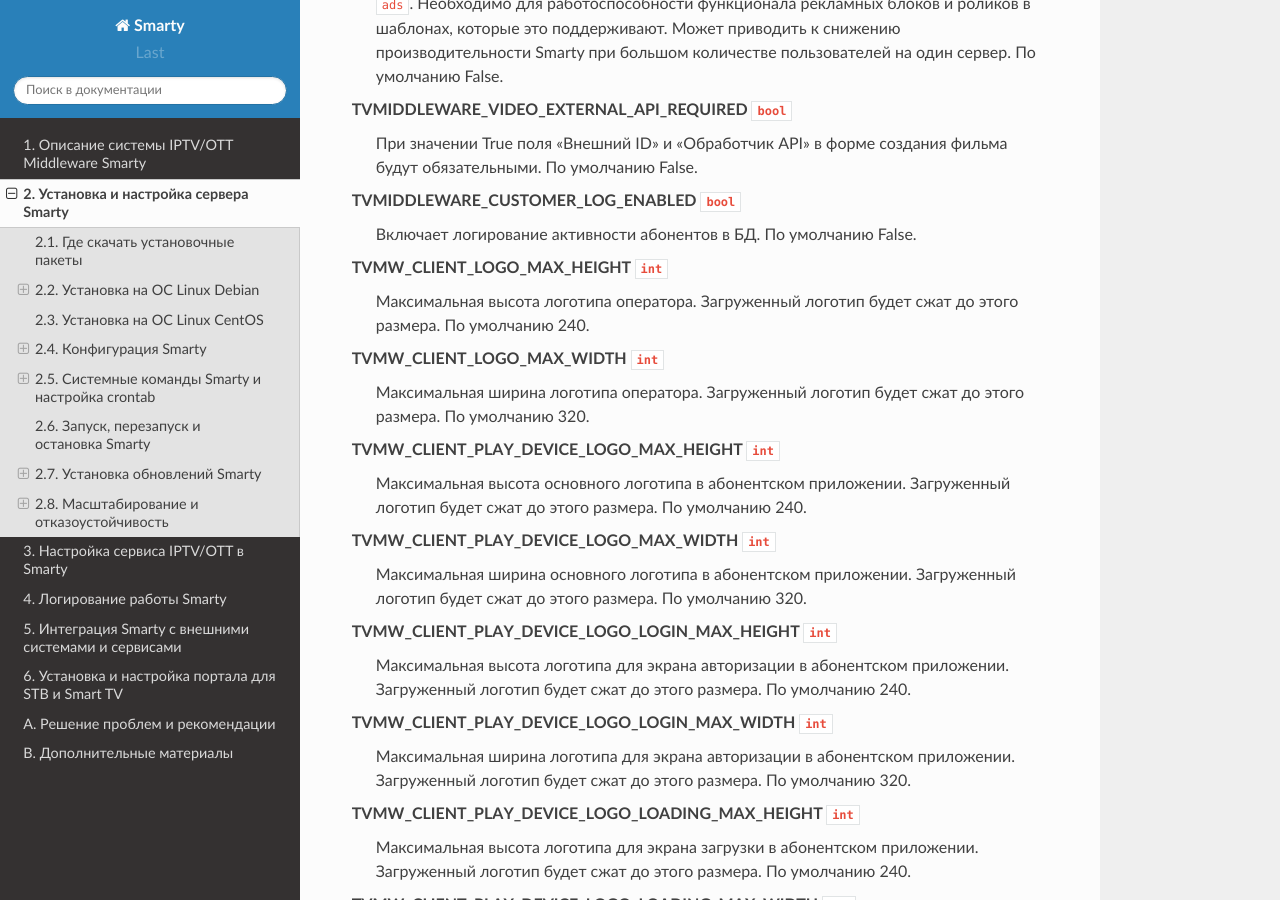
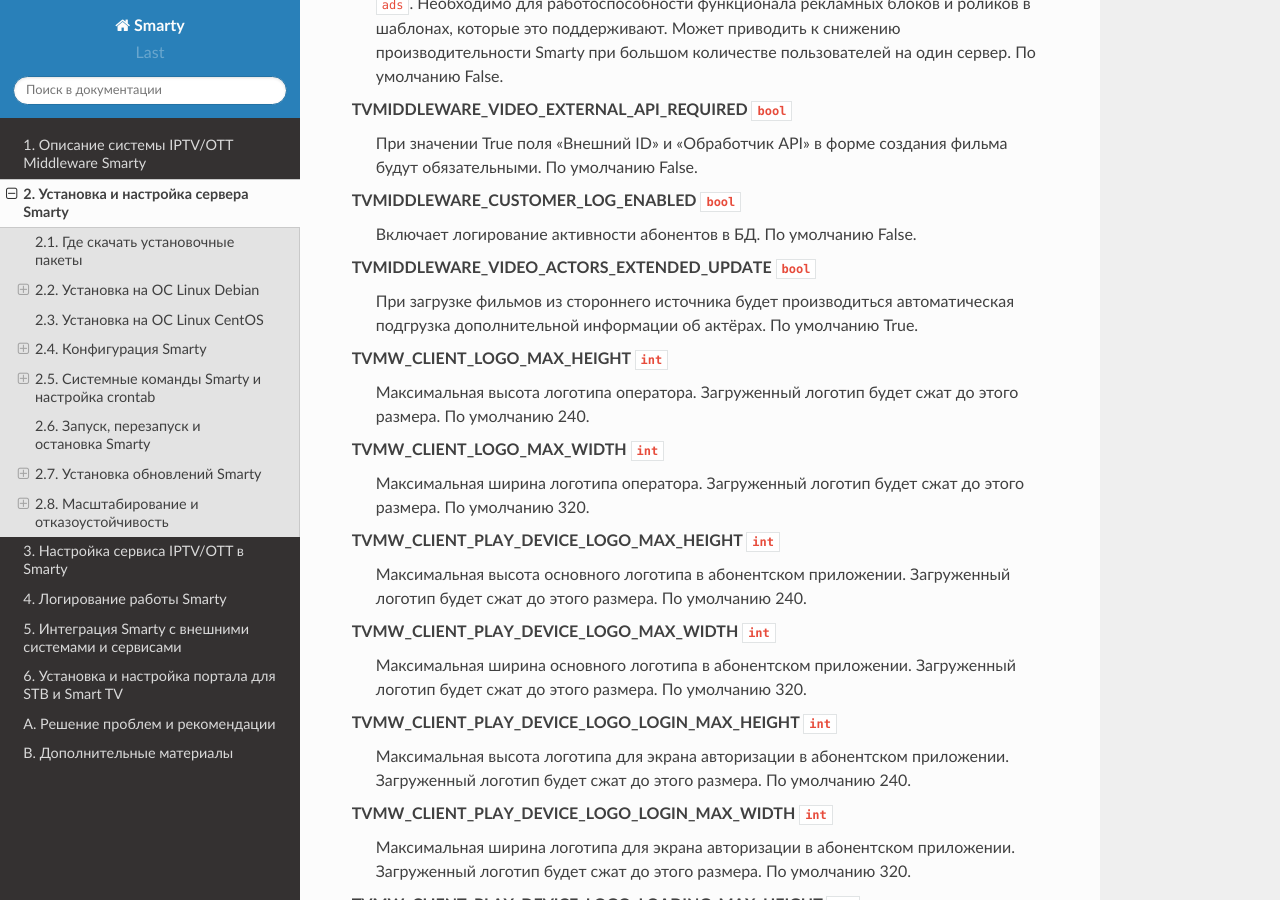
Before and after one commit to sergey-yakovlev/smarty-docs, a Sphinx documentation site: the page built from source/installation_and_configuration.rst, in a window 1280 px wide and 900 px high, scrolled down 8137 px. Built offline with Sphinx 7.4.7 and the Read the Docs theme 2.0.0, drawn with Linux system fonts in a browser that asks for light colours.

Commit message:
TVMIDDLEWARE_VIDEO_ACTORS_EXTENDED_UPDATE

```diff
--- a/source/installation_and_configuration.rst
+++ b/source/installation_and_configuration.rst
@@ -358,6 +358,10 @@
 TVMIDDLEWARE_CUSTOMER_LOG_ENABLED ``bool``
   Включает логирование активности абонентов в БД.
   По умолчанию False.
+
+TVMIDDLEWARE_VIDEO_ACTORS_EXTENDED_UPDATE ``bool``
+  При загрузке фильмов из стороннего источника будет производиться автоматическая подгрузка дополнительной информации об актёрах.
+  По умолчанию True.
 
 TVMW_CLIENT_LOGO_MAX_HEIGHT ``int``
   Максимальная высота логотипа оператора. Загруженный логотип будет сжат до этого размера.
```
